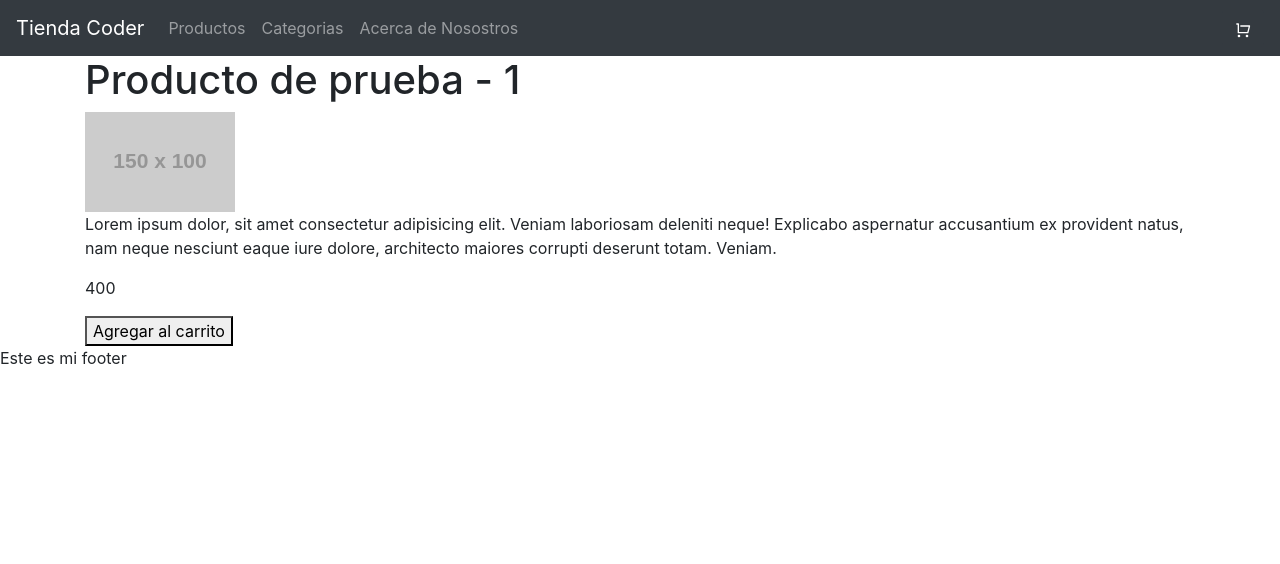
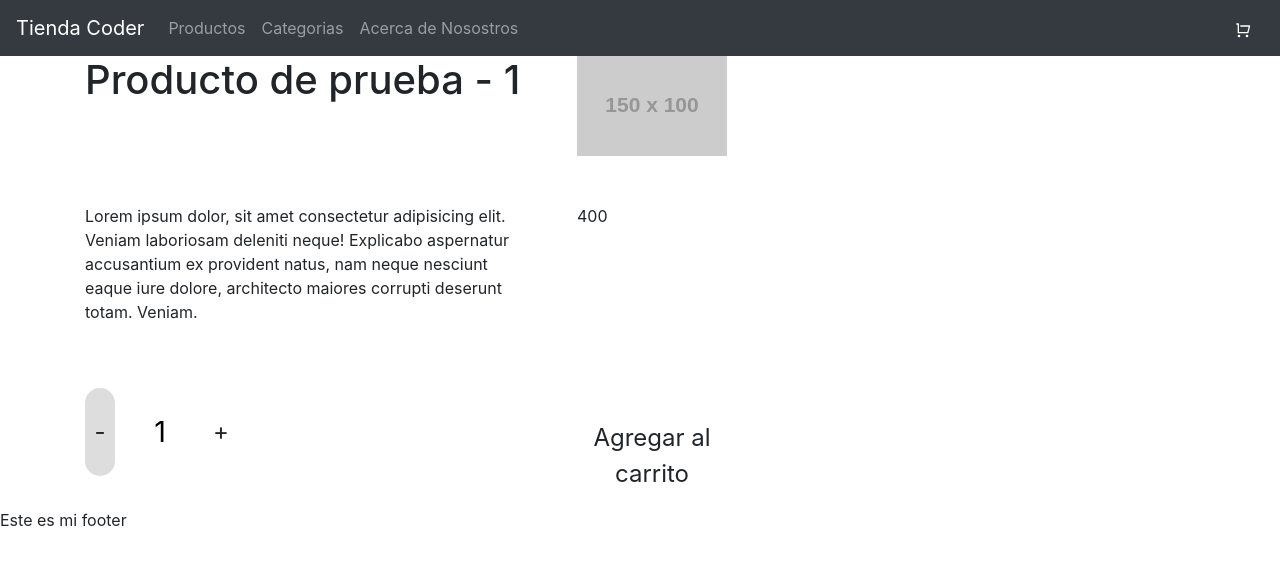
Before and after one commit to Wall404/tienda-coder, a React (Create React App) app: page /detail/1 in a window 1280 px wide. Shown: the top 564 px of the page. Built offline with nearby package versions, Linux system fonts and the light colour scheme.

Commit message:
Ejercicio 9  - Eventos

```diff
--- /dev/null
+++ b/src/components/Details/ProductDetail.css
@@ -0,0 +1,80 @@
+.producto {
+    display: grid;
+    grid-template-columns: 40% 1fr;
+    grid-gap: 3rem;
+}
+
+.producto .foto img {
+    width: 100%;
+}
+
+.producto .info .title {
+    font-size: 3rem;
+    color: var(--color-secundario);
+    margin-bottom: 1.5rem;
+}
+
+.producto .info .description {
+    font-size: 1.4rem;
+    color: var(--text);
+    margin-bottom: 2rem;
+}
+
+.producto .info .price {
+    font-size: 2.5rem;
+    font-weight: 600;
+    color: var(--text);
+    margin-bottom: 2rem;
+}
+
+.producto .cant {
+    width: 150px;
+    margin-bottom: 2rem;
+    display: flex;
+}
+
+.producto .cant button {
+    width: 20%;
+    border: none;
+    padding: 0.5rem;
+    outline: none;
+    cursor: pointer;
+    background: var(--color-principal);
+    border-radius: 1rem;
+    color: var(--blanco);
+    font-size: 1.5rem;
+}
+
+.producto .cant button:disabled {
+    background: #ddd;
+    cursor: no-drop;
+}
+
+.producto .cant input {
+    width: 60%;
+    text-align: center;
+    border: none;
+    padding: 0.5rem;
+    text-align: center;
+    font-size: 1.8rem;
+    outline: none;
+}
+
+.producto .btn {
+    width: 150px;
+    display: block;
+    border: none;
+    padding: 1rem;
+    outline: none;
+    cursor: pointer;
+    background: var(--color-principal);
+    border-radius: 1rem;
+    color: var(--blanco);
+    font-size: 1.5rem;
+    margin-top: 1rem;
+    transition: background 0.5s;
+}
+
+.producto .btn:hover {
+    background: #0758af;
+}
--- a/src/components/Details/ProductDetail.jsx
+++ b/src/components/Details/ProductDetail.jsx
@@ -1,15 +1,43 @@
-const ProductDetail = ({item}) => {
+import { useState } from "react";
+import "./ProductDetail.css";
+
+const ProductDetail = ({ item }) => {
+  const [cant, setCant] = useState(1);
+
+  const onAdd = () => {
+    alert(`Agregaste $(cant) productos al carrito`);
+  };
+
+  const handleClickRestar = () => {
+    if (cant > 1) {
+      setCant(cant - 1);
+    }
+  };
+
   return (
-      <article>
+    <article className="producto">
       <h1>
         {item.nombre} - {item.id}
       </h1>
       <img src={item.foto} alt="" />
       <p>{item.descripcion}</p>
       <p>{item.precio}</p>
-        <button>Agregar al carrito</button>
+      <div className="cant">
+        <button
+          disabled={cant === 1 ? "disabled" : null}
+          onClick={handleClickRestar}
+        >
+          -
+        </button>
+        <input type="text" value={cant} readOnly />
+        <button onClick={() => setCant(cant + 1)}>+</button>
+      </div>
+
+      <button className="btn" onClick={onAdd}>
+        Agregar al carrito
+      </button>
     </article>
   );
-}
+};
 
-export default ProductDetail
+export default ProductDetail;
```
Also changed, not shown: 1 other file (tests, documents, lock files or other folders). Lines whose indentation alone changed are shown as unchanged.
